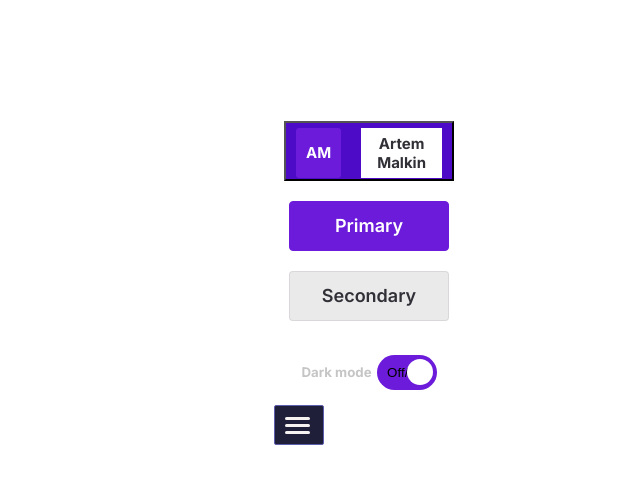
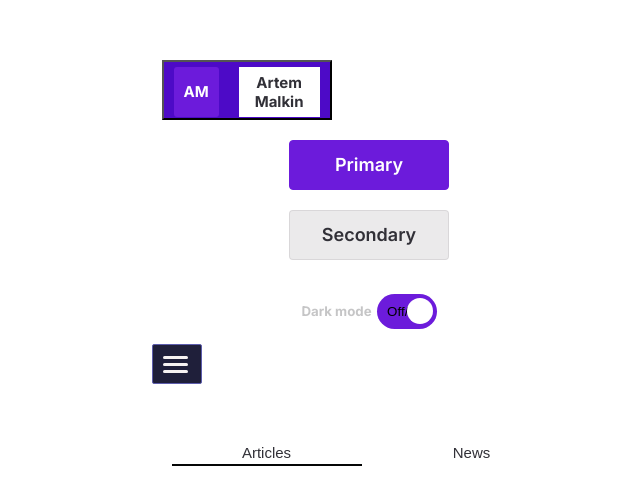
Before and after one commit to BjornHola/News-blog, a React (Vite) app in the folder my-app/: page / in a window 1280 px wide. Shown: the part 122-626 px from the top of the page, without its empty margins (271-911 px from the left). Built offline with nearby package versions, Linux system fonts and the light colour scheme.

Commit message:
feat: create tabs buttons

```diff
--- a/my-app/package.json
+++ b/my-app/package.json
@@ -16,6 +16,7 @@
   "dependencies": {
     "react": "^19.1.1",
     "react-dom": "^19.1.1",
+    "react-router-dom": "^7.9.5",
     "styled-components": "^6.1.19"
   },
   "devDependencies": {
--- a/my-app/src/App.tsx
+++ b/my-app/src/App.tsx
@@ -4,6 +4,7 @@ import { Button } from "./components/common/Buttons/button-index";
 import { ButtonAccount } from "./components/common/Buttons-Account/index-button-account";
 import { ButtonSwitch } from "./components/common/Button-switch/button-switch-index";
 import { ButtonMenu } from "./components/common/Button-menu/button-menu-index";
+import { Tab } from "./components/common/tabs/tabs";
 
 function App() {
   return (
@@ -27,6 +28,11 @@ function App() {
       />
       <ButtonSwitch role="switch" ariaChecked="true" label="Off/On" />
       <ButtonMenu />
+      <Tab
+        labels={["Articles", "News"]}
+        state="default"
+        onTabChange={(index) => console.log("Active tab:", index)}
+      />
     </Fragment>
   );
 }
--- /dev/null
+++ b/my-app/src/components/common/tabs/constants.tsx
@@ -0,0 +1,3 @@
+import { type ITabsProps } from "./tabs";
+
+export const tabItems: ITabsProps["labels"] = ["Articles", "News"];
--- /dev/null
+++ b/my-app/src/components/common/tabs/tabs-index.tsx
@@ -0,0 +1,2 @@
+import { Tab } from "./tabs";
+export { Tab };
--- /dev/null
+++ b/my-app/src/components/common/tabs/tabs-styles.tsx
@@ -0,0 +1,45 @@
+import styled from "styled-components";
+import { type TabState } from "./tabs";
+
+interface IStyledTabProps {
+  $isActive: boolean;
+  $state: TabState;
+  disabled: boolean;
+}
+
+export const ButtonContainer = styled.div`
+  display: flex;
+  gap: 15px;
+  justify-content: center;
+  margin: 20px auto;
+  padding: 20px;
+`;
+
+export const ButtonTab = styled.button<IStyledTabProps>`
+  background-color: rgba(255, 255, 255, 0.87);
+  width: 190px;
+  height: 40px;
+  padding: 20px;
+  font-size: 15px;
+  border: none;
+  border-bottom: ${({ $isActive }) => ($isActive ? "2px solid #050606" : "2px solid transparent")};
+  color: ${({ $isActive, $state, disabled }) => {
+    switch (true) {
+      case disabled:
+        return "#6b6a6e4d";
+      case $isActive:
+        return "#313037";
+      case $state === "hover":
+        return "#6C1BDB";
+      case $state === "default":
+        return "#313037";
+      default:
+        return "rgba(0, 0, 0, 0.866)";
+    }
+  }};
+  cursor: ${({ disabled }) => (disabled ? "not-allowed" : "pointer")};
+
+  &:hover {
+    color: ${({ disabled }) => (!disabled ? "#9b9bab" : undefined)};
+  }
+`;
--- /dev/null
+++ b/my-app/src/components/common/tabs/tabs.tsx
@@ -0,0 +1,44 @@
+import { type FC, useState } from "react";
+// import { useNavigate } from "react-router-dom";
+import { ButtonContainer, ButtonTab } from "./tabs-styles";
+
+export type TabState = "default" | "hover" | "disabled";
+
+export interface ITabsProps {
+  labels: Array<string>;
+  state: TabState;
+  onTabChange?: (index: number) => void;
+}
+
+export const Tab: FC<ITabsProps> = ({ labels, state = "default", onTabChange }) => {
+  const [activeIndex, setActiveIndex] = useState(0);
+  // const navigate = useNavigate();
+
+  const handleWithClickOnTab = (index: number) => {
+    setActiveIndex(index);
+    if (onTabChange) {
+      onTabChange(index);
+    }
+    // navigate(`/v4/articles/tab/${labels[index]}`);
+  };
+
+  if (!labels || labels.length === 0) {
+    return <div>No labels provided</div>;
+  }
+
+  return (
+    <ButtonContainer>
+      {labels.map((label, index) => (
+        <ButtonTab
+          key={index}
+          $isActive={index === activeIndex}
+          $state={state}
+          disabled={state === "disabled"}
+          onClick={() => handleWithClickOnTab(index)}
+        >
+          {label}
+        </ButtonTab>
+      ))}
+    </ButtonContainer>
+  );
+};
--- a/my-app/src/index.css
+++ b/my-app/src/index.css
@@ -3,7 +3,7 @@
   line-height: 1.5;
   font-weight: 400;
 
-  color-scheme: light dark;
+  color-scheme: light;
   color: rgba(255, 255, 255, 0.87);
   background-color: rgba(255, 255, 255, 0.87);
 
```
Also changed, not shown: 1 other file (tests, documents, lock files or other folders).
